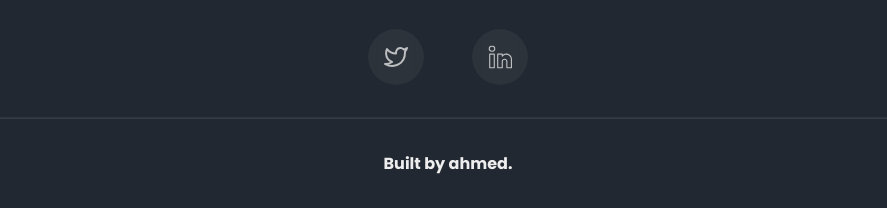
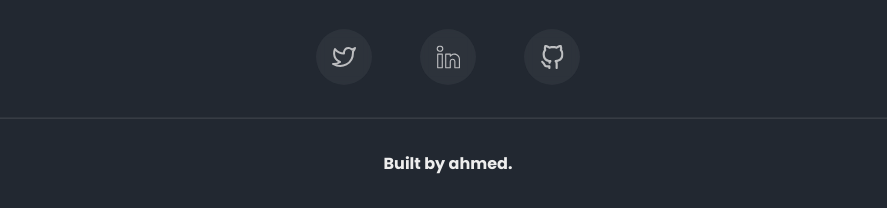
Before and after one commit to a7med-ayari/my-first-sit-web, a plain HTML site: page index.html in a window 1280 px wide. Shown: the part 2245-2453 px from the top of the page, without its empty margins (192-1079 px from the left). Drawn offline with Linux system fonts and the light colour scheme.

Commit message:
Update index.html

```diff
--- a/index.html
+++ b/index.html
@@ -119,13 +119,12 @@
          /></a>
 
 
-     </div>
+<a href="https://github.com/a7med-ayari" target="_blank"
+         ><img src="assets/svg/github.svg" alt="my github account"
+         /></a>
 
 
-
-
-
-
+     </div>
 
   </section>
 
```
